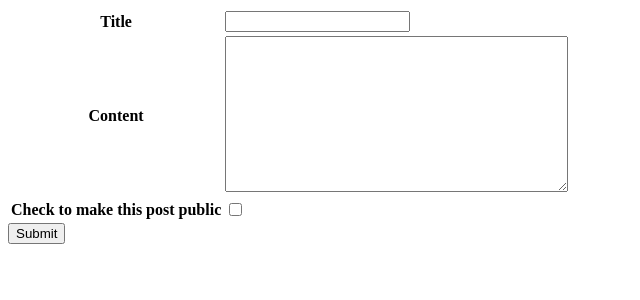
After one commit to kedzkiest/SEC03A_The-Blogs, a Django app: page /FirstApp/blog/add/ in a window 1280 px wide. The commit adds this page. Shown: the top 300 px of the page, without its empty margins (0-640 px from the left). Run offline with Django 4.2, Linux system fonts and the light colour scheme; a user stored in the database is signed in.

Commit message:
ユーザーがブログを追加できるように変更

```diff
--- a/FirstPrj/FirstApp/forms.py
+++ b/FirstPrj/FirstApp/forms.py
@@ -1,6 +1,7 @@
 from django import forms
 from django.contrib.auth.models import User
 from django.contrib.auth.forms import UserCreationForm, AuthenticationForm
+from .models import Blog
 
 class SignupForm(UserCreationForm):
     class Meta:
@@ -11,3 +12,19 @@ class LoginForm(AuthenticationForm):
     class Meta:
         model = User
         fields = ["username", "password"]
+
+class BlogCreateForm(forms.ModelForm):
+    class Meta:
+        model = Blog
+        fields = ["author", "title", "content", "is_public"]
+
+    def save(self, author, commit=False):
+        blog = super(BlogCreateForm, self).save(commit=False)
+
+        # author information is provided automatically (not in the form)
+        Blog.objects.create(
+            author=author,
+            title=blog.title,
+            content=blog.content,
+            is_public=blog.is_public,
+        )
--- a/FirstPrj/FirstApp/models.py
+++ b/FirstPrj/FirstApp/models.py
@@ -13,7 +13,9 @@ class Author(AbstractUser):
 
 class Blog(models.Model):
     author = models.ForeignKey(User,
-                               on_delete=models.CASCADE)
+                               on_delete=models.CASCADE,
+                               blank=True,
+                               null=True)
     title = models.CharField(max_length=50, default=None)
     content = models.TextField(default=None)
     date = models.DateField(auto_now_add=True)
--- /dev/null
+++ b/FirstPrj/FirstApp/templates/FirstApp/blog_add.html
@@ -0,0 +1,32 @@
+{% load static %}
+<!doctype html>
+<html lang="en">
+<head>
+    <meta charset="utf-8">
+    <title>Blog add</title>
+</head>
+<body>
+    {% block content %}
+    <form action="" method="POST">
+        <table>
+            <tr>
+                <th>Title</th>
+                <td>{{ form.title }}</td>
+            </tr>
+            <tr>
+                <th>Content</th>
+                <td>{{ form.content }}</td>
+            </tr>
+            <tr>
+                <th>Check to make this post public</th>
+                <td>{{ form.is_public }}</td>
+            </tr>
+        </table>
+
+        <button type="submit">Submit</button>
+        {% csrf_token %}
+    </form>
+    {% endblock %}
+</body>
+
+</html>
--- a/FirstPrj/FirstApp/templates/FirstApp/user.html
+++ b/FirstPrj/FirstApp/templates/FirstApp/user.html
@@ -21,6 +21,8 @@
     {% endfor %}
     </ul>
 
+    {% csrf_token %}
+    <button onclick="location.href='../blog/add'">create new post</button>
     <br>
     <br>
     <br>
--- a/FirstPrj/FirstApp/urls.py
+++ b/FirstPrj/FirstApp/urls.py
@@ -3,10 +3,14 @@ from django.urls import path
 
 urlpatterns = [
     path("home", views.home_view, name="home"),
+
     path("signup/", views.signup_view, name="signup"),
     path("login/", views.login_view, name="login"),
     path("logout/", views.logout_view, name="logout"),
+
     path("user/", views.user_view, name="user"),
     path("other/", views.other_view, name="other"),
-    path("blog/<int:pk>/", views.blog_detail_view, name="blog_detail")
+
+    path("blog/detail/<int:pk>/", views.blog_detail_view, name="blog_detail"),
+    path("blog/add/", views.blog_add_view, name="blog_add"),
 ]
--- a/FirstPrj/FirstApp/views.py
+++ b/FirstPrj/FirstApp/views.py
@@ -1,5 +1,5 @@
 from django.shortcuts import render, redirect, get_object_or_404
-from .forms import SignupForm, LoginForm
+from .forms import SignupForm, LoginForm, BlogCreateForm
 from django.contrib.auth import login, logout
 from django.http import HttpResponse
 from django.contrib.auth.models import User
@@ -20,7 +20,8 @@ def signup_view(request):
     if request.method == 'POST':
         form = SignupForm(request.POST)
 
-        if not form.is_valid(): return HttpResponse("Invalid form")
+        if not form.is_valid():
+            return HttpResponse("Invalid form")
 
         form.save()
 
@@ -38,7 +39,9 @@ def login_view(request):
         form = LoginForm(request, data=request.POST)
         next = request.POST.get("next")
 
-        if not form.is_valid(): return HttpResponse("Invalid form")
+        if not form.is_valid():
+            return HttpResponse("Invalid form")
+
         user = form.get_user()
 
         if not user: return HttpResponse("Invalid user")
@@ -68,7 +71,8 @@ def logout_view(request):
 @login_required
 def user_view(request):
     user = request.user
-    if not user.is_authenticated: return HttpResponse("You are not logged in")
+    if not user.is_authenticated:
+        return HttpResponse("You are not logged in")
 
     user_written_blogs = Blog.objects.filter(author=user)
 
@@ -96,3 +100,26 @@ def blog_detail_view(request, pk):
         "blog": blog
     }
     return render(request, "FirstApp/blog_detail.html", params)
+
+@login_required
+def blog_add_view(request):
+    if request.method == "POST":
+        form = BlogCreateForm(request.POST)
+
+        if not form.is_valid():
+            print(form.errors)
+            return HttpResponse("Invalid form")
+
+        # Since "author" field is provided automatically (not in BlogCreateForm),
+        # I give "author" information as an argument when saving the form.
+        form.save(request.user)
+        return redirect("user")
+
+    else:
+        form=BlogCreateForm()
+
+    params = {
+        "form": form,
+    }
+
+    return render(request, "FirstApp/blog_add.html", params)
```
Also changed, not shown: FirstPrj/FirstApp/migrations/0001_initial.py, FirstPrj/FirstApp/migrations/0002_alter_blog_author.py (added), FirstPrj/FirstApp/migrations/0002_blog_is_public.py (deleted), FirstPrj/FirstApp/migrations/0003_remove_blog_is_public.py (deleted), FirstPrj/FirstApp/migrations/0004_blog_is_public.py (deleted), FirstPrj/db.sqlite3.
